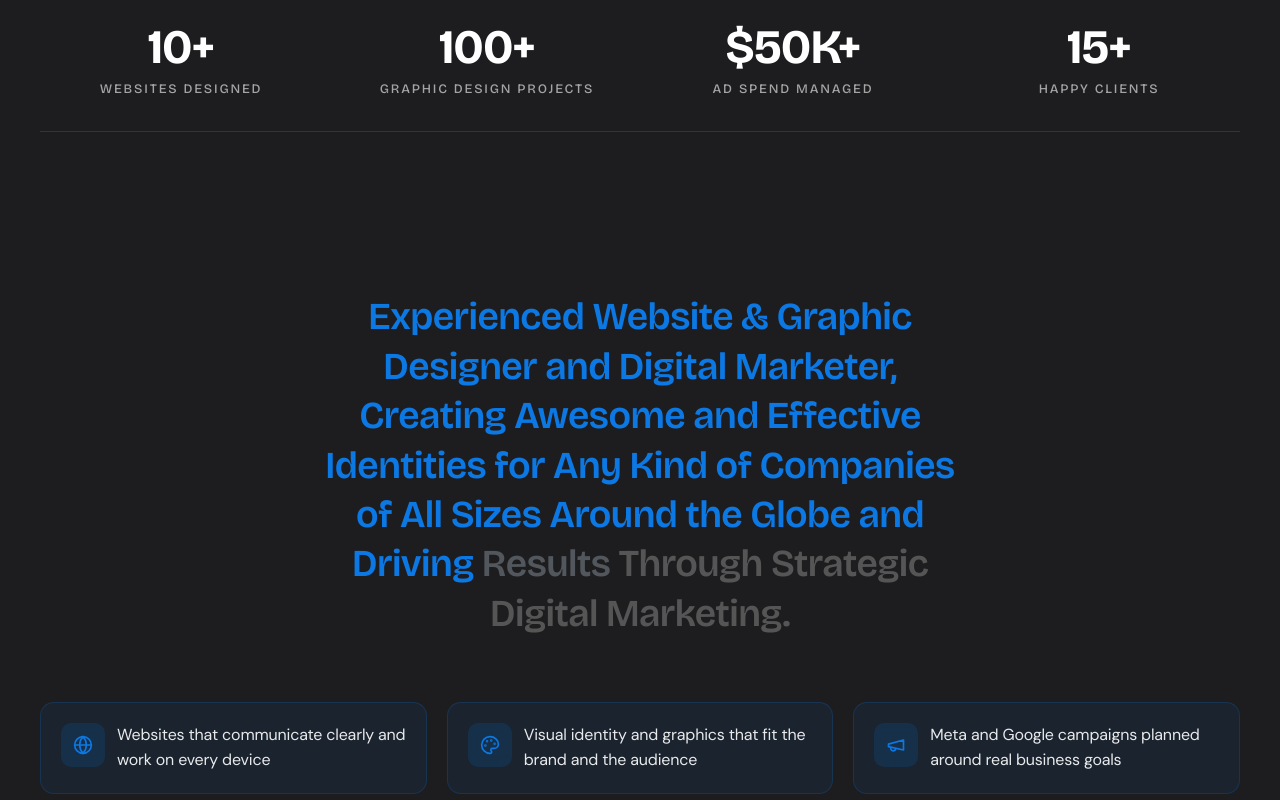
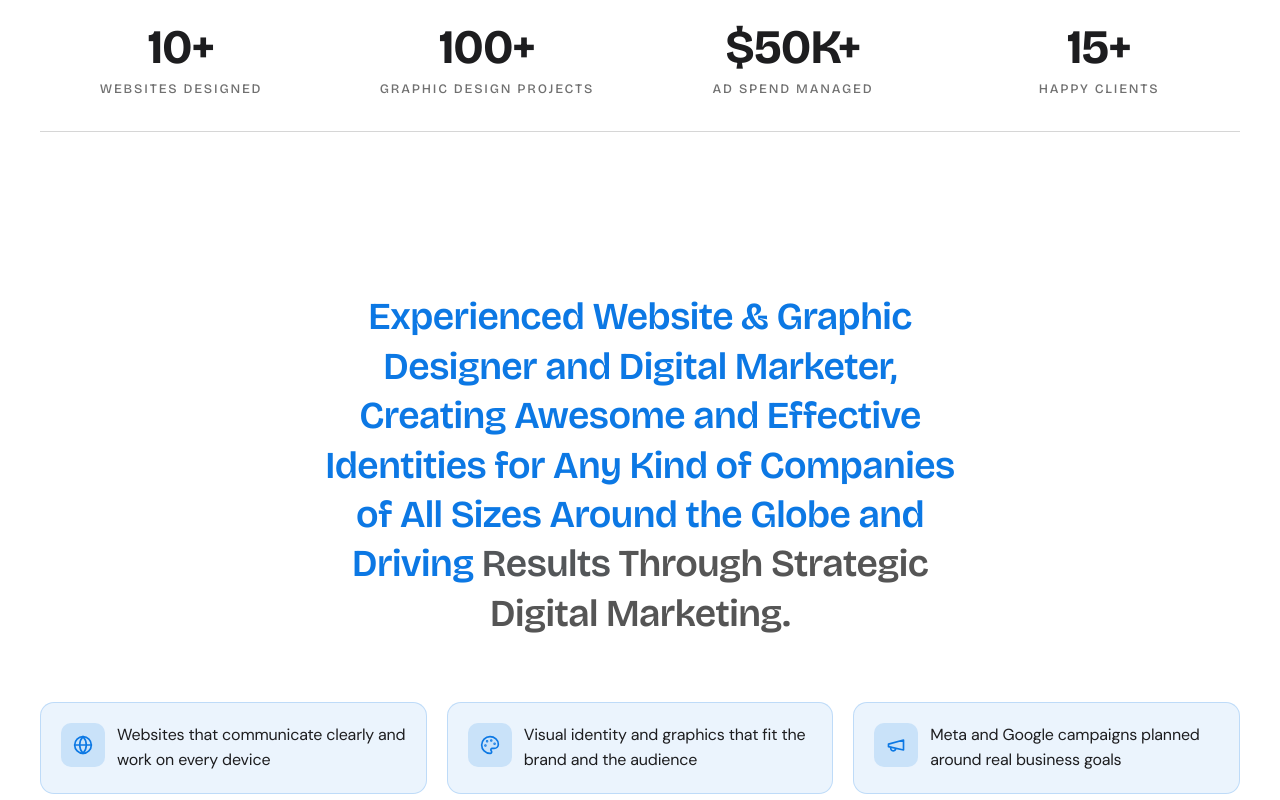
Before and after one commit to mbasam313/muhammad-basam-portfolio, a React (Vite) app: page / in a window 1280 px wide. Shown: the part 980-1780 px from the top of the page. Built offline with nearby package versions, Linux system fonts and the light colour scheme.

Commit message:
Updated main.tsx

```diff
--- a/src/components/ScrollToTop.tsx
+++ b/src/components/ScrollToTop.tsx
@@ -1,15 +1,36 @@
-import { useEffect } from 'react';
+import { useLayoutEffect } from 'react';
 import { useLocation } from 'react-router';
 
+function getAnchorTarget(hash: string): HTMLElement | null {
+  if (!hash) return null;
+
+  const rawId = hash.slice(1);
+  let id: string;
+  try {
+    id = decodeURIComponent(rawId);
+  } catch {
+    return null;
+  }
+
+  return document.getElementById(id) ?? document.getElementsByName(id)[0] ?? null;
+}
+
 export function ScrollToTop() {
-  const { pathname } = useLocation();
+  const { pathname, hash } = useLocation();
 
-  useEffect(() => {
+  useLayoutEffect(() => {
     if ('scrollRestoration' in window.history) {
       window.history.scrollRestoration = 'manual';
     }
-    window.scrollTo(0, 0);
-  }, [pathname]);
+
+    if (hash && getAnchorTarget(hash)) {
+      return;
+    }
+
+    const scrollingElement = document.scrollingElement ?? document.documentElement;
+    scrollingElement.scrollTo({ top: 0, left: 0, behavior: 'auto' });
+    window.scrollTo({ top: 0, left: 0, behavior: 'auto' });
+  }, [pathname, hash]);
 
   return null;
 }
--- a/src/components/home/FeatureSection.tsx
+++ b/src/components/home/FeatureSection.tsx
@@ -57,7 +57,7 @@ export function FeatureSection() {
   const totalWords = HEADLINE_WORDS.length;
 
   return (
-    <Section tone="ink" labelledBy="feature-heading" className="!py-16 sm:!py-20 lg:!py-28 !pt-0">
+    <Section tone="paper" labelledBy="feature-heading" className="!py-16 sm:!py-20 lg:!py-28">
       <Container>
         <div ref={sectionRef} className="flex flex-col items-center gap-12 lg:gap-16">
           <Reveal className="max-w-[60ch] text-center">
@@ -93,14 +93,14 @@ export function FeatureSection() {
                   key={feature.text}
                   className="flex items-start gap-3 rounded-[14px] p-4 transition-all duration-500 sm:p-5"
                   style={{
-                    backgroundColor: isActive ? 'rgba(12, 120, 228, 0.08)' : 'rgba(255, 255, 255, 0.03)',
-                    border: `1px solid ${isActive ? 'rgba(12, 120, 228, 0.2)' : 'rgba(255, 255, 255, 0.08)'}`,
+                    backgroundColor: isActive ? 'rgba(12, 120, 228, 0.08)' : 'rgba(119, 119, 119, 0.05)',
+                    border: `1px solid ${isActive ? 'rgba(12, 120, 228, 0.2)' : 'rgba(119, 119, 119, 0.12)'}`,
                   }}
                 >
                   <span
                     className="flex h-10 w-10 shrink-0 items-center justify-center rounded-[10px] transition-colors duration-500 sm:h-11 sm:w-11"
                     style={{
-                      backgroundColor: isActive ? 'rgba(12, 120, 228, 0.15)' : 'rgba(255, 255, 255, 0.06)',
+                      backgroundColor: isActive ? 'rgba(12, 120, 228, 0.15)' : 'rgba(119, 119, 119, 0.1)',
                     }}
                   >
                     <Icon
@@ -115,7 +115,7 @@ export function FeatureSection() {
                   <span
                     className="font-sans text-[14px] leading-[1.55] tracking-[-0.011em] transition-colors duration-500 sm:text-[15px] lg:text-[16px]"
                     style={{
-                      color: isActive ? 'rgba(255, 255, 255, 0.9)' : 'rgba(255, 255, 255, 0.45)',
+                      color: isActive ? '#1d1d1f' : '#777777',
                     }}
                   >
                     {feature.text}
--- a/src/components/home/Stats.tsx
+++ b/src/components/home/Stats.tsx
@@ -4,7 +4,7 @@ import { STATS } from '@/data/site';
 
 export function Stats() {
   return (
-    <Section tone="ink" className="!py-8 sm:!py-10 lg:!py-12" labelledBy="stats-heading">
+    <Section tone="paper" className="!bg-white !py-8 sm:!py-10 lg:!py-12" labelledBy="stats-heading">
       <Container>
         <h2 id="stats-heading" className="sr-only">
           Key stats
@@ -12,17 +12,17 @@ export function Stats() {
         <div className="grid grid-cols-2 gap-4 sm:gap-6 lg:grid-cols-4">
           {STATS.map((stat, index) => (
             <Reveal key={stat.label} delay={index * 60} className="flex flex-col items-center text-center">
-              <span className="font-heading text-[28px] font-bold leading-[1.1] tracking-[-0.02em] text-white sm:text-[36px] lg:text-[42px] xl:text-[48px]">
+              <span className="font-heading text-[28px] font-bold leading-[1.1] tracking-[-0.02em] text-ink sm:text-[36px] lg:text-[42px] xl:text-[48px]">
                 {stat.value}
               </span>
-              <span className="mt-1.5 font-heading text-[11px] font-medium uppercase tracking-[0.12em] text-white/60 sm:text-[12px] sm:tracking-[0.14em] lg:text-[13px]">
+              <span className="mt-1.5 font-heading text-[11px] font-medium uppercase tracking-[0.12em] text-mid-gray sm:text-[12px] sm:tracking-[0.14em] lg:text-[13px]">
                 {stat.label}
               </span>
             </Reveal>
           ))}
         </div>
       </Container>
-      <div className="mx-auto mt-8 h-px w-full max-w-[1200px] bg-white/10 sm:px-6 lg:px-10" />
+      <div className="mx-auto mt-8 h-px w-full max-w-[1200px] bg-hairline sm:px-6 lg:px-10" />
     </Section>
   );
 }
--- a/src/components/layout/Footer.tsx
+++ b/src/components/layout/Footer.tsx
@@ -4,13 +4,13 @@ import { Logo } from '@/components/ui/Logo';
 import { NAV_LINKS, FOOTER_SERVICES, FOOTER_PRODUCTS, FOOTER_LEGAL, PROFILE } from '@/data/site';
 
 const LINK_CLASS =
-'inline-flex min-h-[44px] items-center font-heading text-[13px] leading-[1.6] tracking-[-0.011em] text-mid-gray transition-colors hover:text-ink focus-visible:outline-none focus-visible:ring-2 focus-visible:ring-electric-blue rounded-sm sm:min-h-0 sm:text-[14px]';
+'inline-flex min-h-[36px] items-center font-heading text-[13px] leading-[1.4] tracking-[-0.011em] text-mid-gray transition-colors hover:text-ink focus-visible:outline-none focus-visible:ring-2 focus-visible:ring-electric-blue rounded-sm sm:min-h-0 sm:text-[14px]';
 
 export function Footer() {
   return (
     <footer data-ev-id="ev_8da7c14ec0" className="bg-canvas text-ink safe-area-bottom">
 			<Container>
-				<div data-ev-id="ev_e1f6f24bc0" className="grid grid-cols-1 gap-10 py-12 sm:grid-cols-2 sm:gap-12 sm:py-16 lg:grid-cols-[1.4fr_1fr_1fr_1fr] lg:py-20">
+				<div data-ev-id="ev_e1f6f24bc0" className="grid grid-cols-1 gap-6 py-12 sm:grid-cols-2 sm:gap-12 sm:py-16 lg:grid-cols-[1.4fr_1fr_1fr_1fr] lg:py-20">
 					{/* Column 1: Logo with Description */}
 					<div data-ev-id="ev_11847e8fac" className="flex flex-col gap-5">
 						<Logo className="h-8 w-auto max-w-fit" />
@@ -23,8 +23,8 @@ export function Footer() {
 					</div>
 
 					{/* Column 2: Navigation */}
-					<nav data-ev-id="ev_c0118593b0" aria-label="Footer Navigation" className="flex flex-col gap-3">
-						<h2 data-ev-id="ev_a4a47f93e4" className="font-heading text-[11px] font-medium uppercase tracking-[0.12em] text-deep-gray sm:text-[12px] sm:tracking-[0.14em] lg:text-[13px]">
+					<nav data-ev-id="ev_c0118593b0" aria-label="Footer Navigation" className="flex flex-col gap-1.5">
+						<h2 data-ev-id="ev_a4a47f93e4" className="w-fit border-b border-electric-blue/40 pb-1 font-heading text-[11px] font-semibold uppercase tracking-[0.12em] text-ink sm:text-[12px] sm:tracking-[0.14em] lg:text-[13px]">
 							Navigation
 						</h2>
 						{NAV_LINKS.map((link) =>
@@ -35,8 +35,8 @@ export function Footer() {
 					</nav>
 
 					{/* Column 3: Services */}
-					<nav data-ev-id="ev_984842ca1e" aria-label="Services" className="flex flex-col gap-3">
-						<h2 data-ev-id="ev_86cc1e6004" className="font-heading text-[11px] font-medium uppercase tracking-[0.12em] text-deep-gray sm:text-[12px] sm:tracking-[0.14em] lg:text-[13px]">
+					<nav data-ev-id="ev_984842ca1e" aria-label="Services" className="flex flex-col gap-1.5">
+						<h2 data-ev-id="ev_86cc1e6004" className="w-fit border-b border-electric-blue/40 pb-1 font-heading text-[11px] font-semibold uppercase tracking-[0.12em] text-ink sm:text-[12px] sm:tracking-[0.14em] lg:text-[13px]">
 							Services
 						</h2>
 						{FOOTER_SERVICES.map((link) =>
@@ -47,8 +47,8 @@ export function Footer() {
 					</nav>
 
 					{/* Column 4: Products */}
-					<div data-ev-id="ev_cbbc85d085" className="flex flex-col gap-3">
-						<h2 data-ev-id="ev_d5c53b8e9b" className="font-heading text-[11px] font-medium uppercase tracking-[0.12em] text-deep-gray sm:text-[12px] sm:tracking-[0.14em] lg:text-[13px]">
+					<div data-ev-id="ev_cbbc85d085" className="flex flex-col gap-1.5">
+						<h2 data-ev-id="ev_d5c53b8e9b" className="w-fit border-b border-electric-blue/40 pb-1 font-heading text-[11px] font-semibold uppercase tracking-[0.12em] text-ink sm:text-[12px] sm:tracking-[0.14em] lg:text-[13px]">
 							Products
 						</h2>
 						{FOOTER_PRODUCTS.map((link) =>
--- a/src/main.tsx
+++ b/src/main.tsx
@@ -4,6 +4,10 @@ import { BrowserRouter } from 'react-router';
 import App from './App';
 import { AppProviders } from './providers';
 import './index.css';
+
+if ('scrollRestoration' in window.history) {
+	window.history.scrollRestoration = 'manual';
+}
 
 /**
  * ⚠️ ROUTER LIVES HERE — Do NOT add <BrowserRouter>, <Router>, or <MemoryRouter> anywhere else.
```
